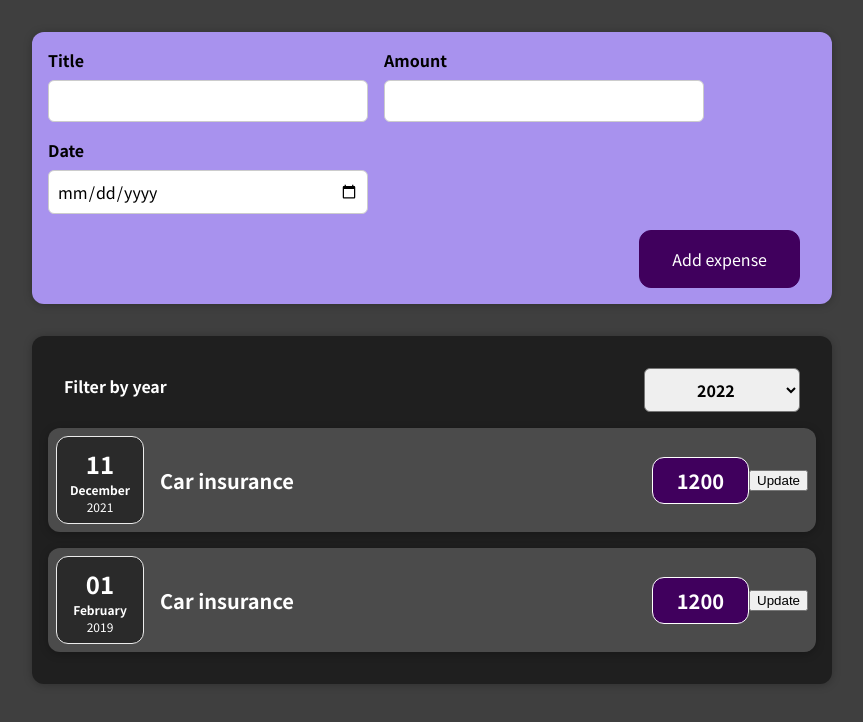
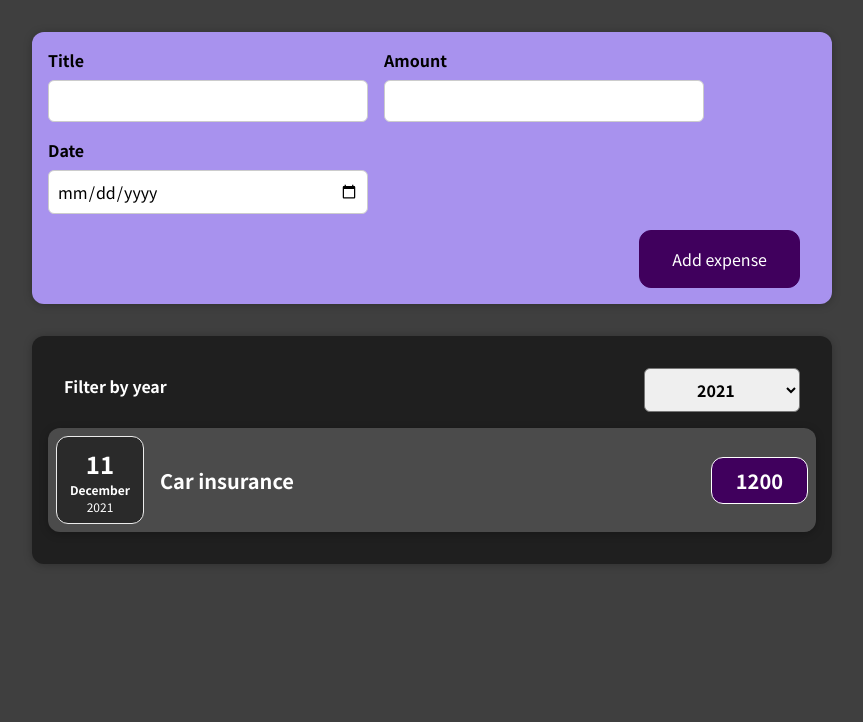
Before and after one commit to grubahilda/react-expenses-tracker, a React (Create React App) app: page / in a window 1280 px wide. Shown: the top 722 px of the page, without its empty margins (208-1071 px from the left). Built offline with nearby package versions, Linux system fonts and the light colour scheme.

Commit message:
Added working year filter

```diff
--- a/src/App.tsx
+++ b/src/App.tsx
@@ -1,23 +1,29 @@
+import { useState } from 'react';
 import { ExpenseItemModel } from './component/Expenses/ExpenseItem/ExpenseItemModel';
 import Expenses from './component/Expenses/Expenses';
 import NewExpense from './component/Expenses/NewExpense/NewExpense';
 
-function App() {
-  const expenses = [
+const DUMMY_EXPENSES = [
   {
+    id: 1,
     title: 'Car insurance',
     amount: 1200,
     date: '11-12-2021',
   },
   {
-      title: 'Car insurance',
-      amount: 1200,
+    id: 2,
+    title: 'New pillows',
+    amount: 40,
     date: '1-02-2019',
   },
 ] as ExpenseItemModel[];
 
+function App() {
+  const [expenses, setExpenses] = useState(DUMMY_EXPENSES);
   const addNewExpenseHandler = (newExpense: ExpenseItemModel) => {
-    expenses.push(newExpense);
+    setExpenses((prevExpenses) => {
+      return [newExpense, ...prevExpenses];
+    });
   };
 
   return (
--- a/src/TextResources.tsx
+++ b/src/TextResources.tsx
@@ -6,4 +6,5 @@ export const TextResources = {
   dateLabel: 'Date',
   addExpenseButton: 'Add expense',
   filterLabel: 'Filter by year',
-}
+  noExpenses: 'There are no expenses for this period.',
+};
--- a/src/component/Expenses/ExpenseFilter/ExpenseFilter.tsx
+++ b/src/component/Expenses/ExpenseFilter/ExpenseFilter.tsx
@@ -3,14 +3,14 @@ import './ExpenseFilter.css';
 
 const ExpensesFilter = (props: any) => {
   const onYearChangeHandler = (event: any) => {
-      props.onFilterChange(event.target.value)
+      props.onFilterChange(+event.target.value)
   };
 
   return (
     <div className='expenses-filter'>
       <div className='expenses-filter__control'>
         <label>{TextResources.filterLabel}</label>
-        <select onChange={onYearChangeHandler}>
+        <select value={props.selected} onChange={onYearChangeHandler}>
           <option value='2022'>2022</option>
           <option value='2021'>2021</option>
           <option value='2020'>2020</option>
--- a/src/component/Expenses/ExpenseItem/ExpenseItem.tsx
+++ b/src/component/Expenses/ExpenseItem/ExpenseItem.tsx
@@ -1,25 +1,16 @@
-import { useState } from 'react';
 import ExpenseDate from '../ExpenseDate/ExpenseDate';
-import { TextResources } from '..';
 import './ExpenseItem.css';
 import { ExpenseItemModel } from './ExpenseItemModel';
 
 function ExpenseItem(props: ExpenseItemModel) {
 
-  const [title, setTitle] = useState(props.title);
-
-  const clickHandler = () => {
-    setTitle('New title');
-  }
-
   return (
     <div className='expense-item'>
       <ExpenseDate date={props.date} />
       <div className='expense-item__description'>
-        <h2>{title}</h2>
+        <h2>{props.title}</h2>
         <div className='expense-item__price'>{props.amount}</div>
       </div>
-      <button onClick={clickHandler}>{TextResources.updateButton}</button>
     </div>
   );
 }
--- a/src/component/Expenses/Expenses.tsx
+++ b/src/component/Expenses/Expenses.tsx
@@ -1,31 +1,47 @@
+import { ReactElement, useState } from 'react';
+import { DateService } from '../../helpers/date-helper';
+import { TextResources } from '../../TextResources';
 import ExpensesFilter from './ExpenseFilter/ExpenseFilter';
 import ExpenseItem from './ExpenseItem/ExpenseItem';
 import { ExpenseItemModel } from './ExpenseItem/ExpenseItemModel';
 import './Expenses.css';
 
 function Expenses(props: any) {
-  const onFilterChangeHandler = (filterYearValue: string) => {
-    // TODO
+  const [filteredYear, setFilteredYear] = useState(
+    DateService.todayAsDate().getFullYear()
+  );
+
+  const filterChangeHandler = (filterYearValue: number) => {
+    setFilteredYear(filterYearValue);
   };
 
-  const items: any[] = [];
+  const filteredItems: ExpenseItemModel[] = props.items.filter(
+    (e: ExpenseItemModel) =>
+      DateService.convertStringToDateObject(e.date).getFullYear() ===
+      filteredYear
+  );
 
-  props.items.map((e: ExpenseItemModel, i: number) => {
-    return items.push(
-      <ExpenseItem
+  const displayItems = filteredItems.length === 0 ? (
+    <p className='no-results'>{TextResources.noExpenses}</p>
+  ) :
+    filteredItems.map((e: ExpenseItemModel) => {
+      return <ExpenseItem
         id={e.id}
         title={e.title}
         date={e.date}
         amount={e.amount}
-        key={i}
-      />
-    );
-  });
+        key={e.id}
+      />;
+    }
+  )
 
   return (
     <div className='expenses'>
-      <ExpensesFilter onFilterChange={onFilterChangeHandler} />
-      {items}
+      <ExpensesFilter
+        selected={filteredYear}
+        onFilterChange={filterChangeHandler}
+      />
+      {displayItems}
     </div>
   );
 }
--- a/src/component/Expenses/NewExpense/NewExpense.tsx
+++ b/src/component/Expenses/NewExpense/NewExpense.tsx
@@ -5,6 +5,7 @@ function NewExpense(props: any) {
   const saveExpenseDataHandler = (enteredExpenseData: any) => {
     const expenseData = { ...enteredExpenseData, id: props.nrExpenses + 1 };
     props.onAddNewExpense(expenseData);
+    // console.log(expenseData);
   };
 
   return (
--- a/src/index.css
+++ b/src/index.css
@@ -12,3 +12,8 @@ body {
   margin: 0;
   background-color: #3f3f3f;
 }
+
+.no-results {
+  color: white;
+  padding: 0 1rem;
+}
```
Also changed, not shown: src/component/Expenses/ExpenseItem/ExpenseItemModel.tsx (+5 -5 lines). Lines whose indentation alone changed are shown as unchanged.
